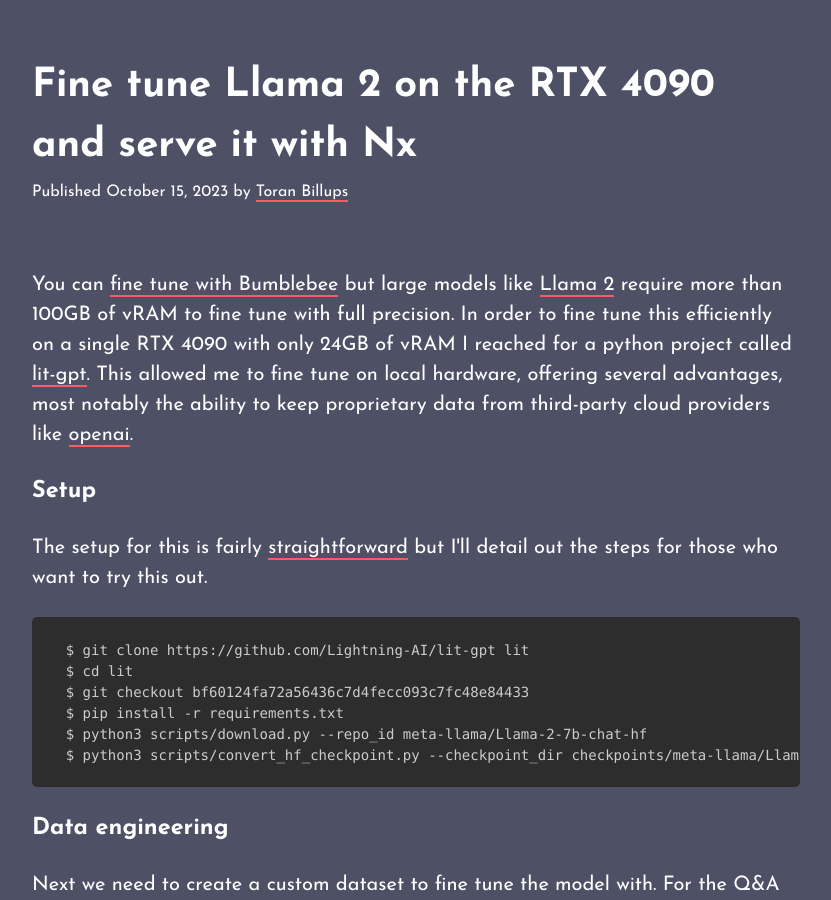
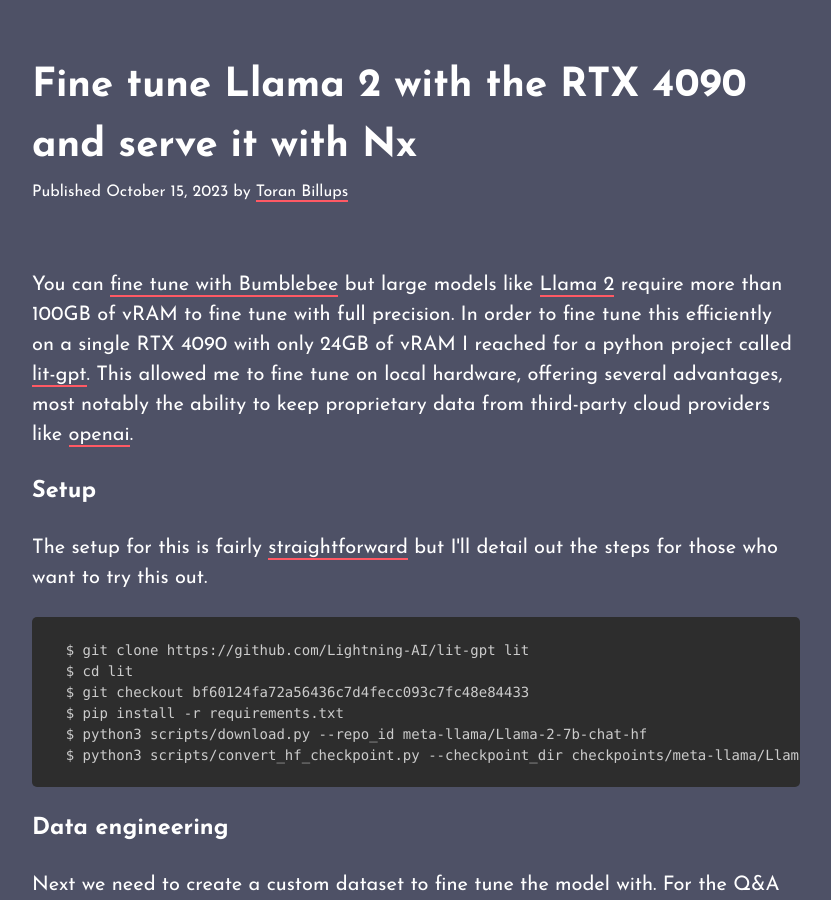
Before and after one commit to toranb/toranb.github.io, a Jekyll site: the page built from _posts/2023-10-15-fine-tune-llama-2-and-serve-with-nx.html, in a window 1280 px wide and 900 px high. Shown: the whole window, without its empty margins (224-1055 px from the left). Built offline with Jekyll 4.4.1, drawn with Linux system fonts in a browser that asks for light colours; Markdown is read by kramdown in place of the engine named in the settings.

Commit message:
tweak titles

```diff
--- a/_posts/2023-10-15-fine-tune-llama-2-and-serve-with-nx.html
+++ b/_posts/2023-10-15-fine-tune-llama-2-and-serve-with-nx.html
@@ -1,6 +1,6 @@
 ---
 layout: post
-title: "Fine tune Llama 2 on the RTX 4090 and serve it with Nx"
+title: "Fine tune Llama 2 with the RTX 4090 and serve it with Nx"
 date:   2023-10-15 18:00:00
 categories: blog archive
 ---
--- a/_posts/2023-10-21-fine-tune-mistral-and-serve-with-nx.html
+++ b/_posts/2023-10-21-fine-tune-mistral-and-serve-with-nx.html
@@ -1,6 +1,6 @@
 ---
 layout: post
-title: "Fine tune Mistral 7B on the RTX 4090 and serve it with Nx"
+title: "Fine tune Mistral 7B with the RTX 4090 and serve it with Nx"
 date:   2023-10-21 01:00:00
 categories: blog archive
 ---
```
